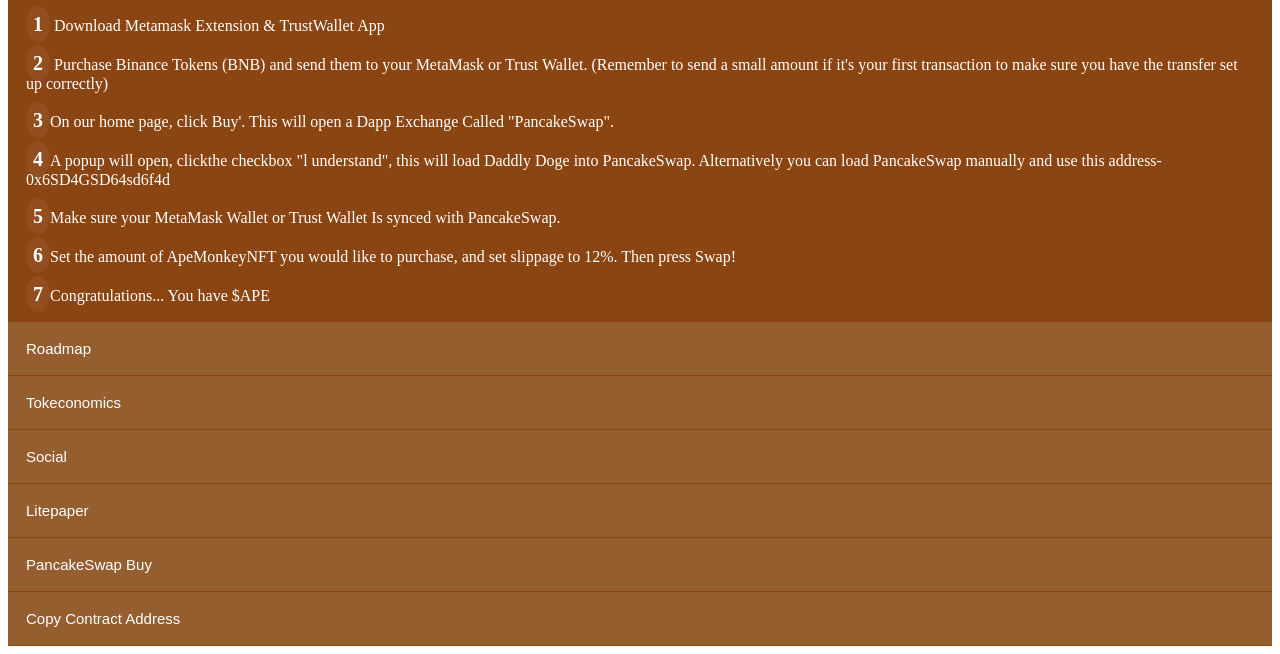
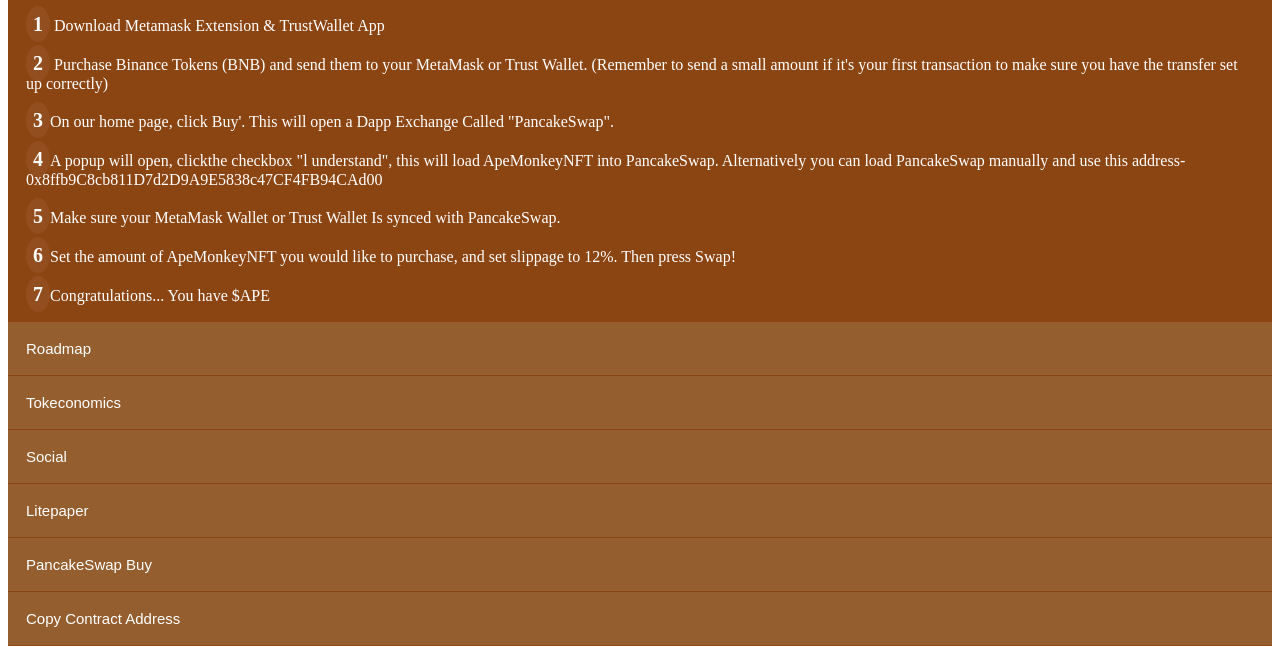
Before and after one commit to apemonkeynft/apemonkeynft.github.io, a plain HTML site: page index.html in a window 1280 px wide. Both pictures are taken after a click on the button "How To Buy". Shown: the part 277-931 px from the top of the page. Drawn offline with nearby package versions, Linux system fonts and the light colour scheme.

Commit message:
Update index.html

```diff
--- a/index.html
+++ b/index.html
@@ -24,9 +24,9 @@
     <p> <strong class="numbers">3</strong>On our home page, click Buy'. This will open a Dapp
       Exchange Called "PancakeSwap".</p>
     <p><strong class="numbers">4</strong>A popup will open, clickthe checkbox "l understand", this will
-      load Daddly Doge into PancakeSwap. Alternatively you can
+      load ApeMonkeyNFT into PancakeSwap. Alternatively you can
       load PancakeSwap manually and use this address-
-      0x6SD4GSD64sd6f4d</p>
+      0x8ffb9C8cb811D7d2D9A9E5838c47CF4FB94CAd00</p>
     <p><strong class="numbers">5</strong>Make sure your MetaMask Wallet or Trust Wallet Is synced
       with PancakeSwap.</p>
     <p><strong class="numbers">6</strong>Set the amount of ApeMonkeyNFT you would like to purchase,
```
